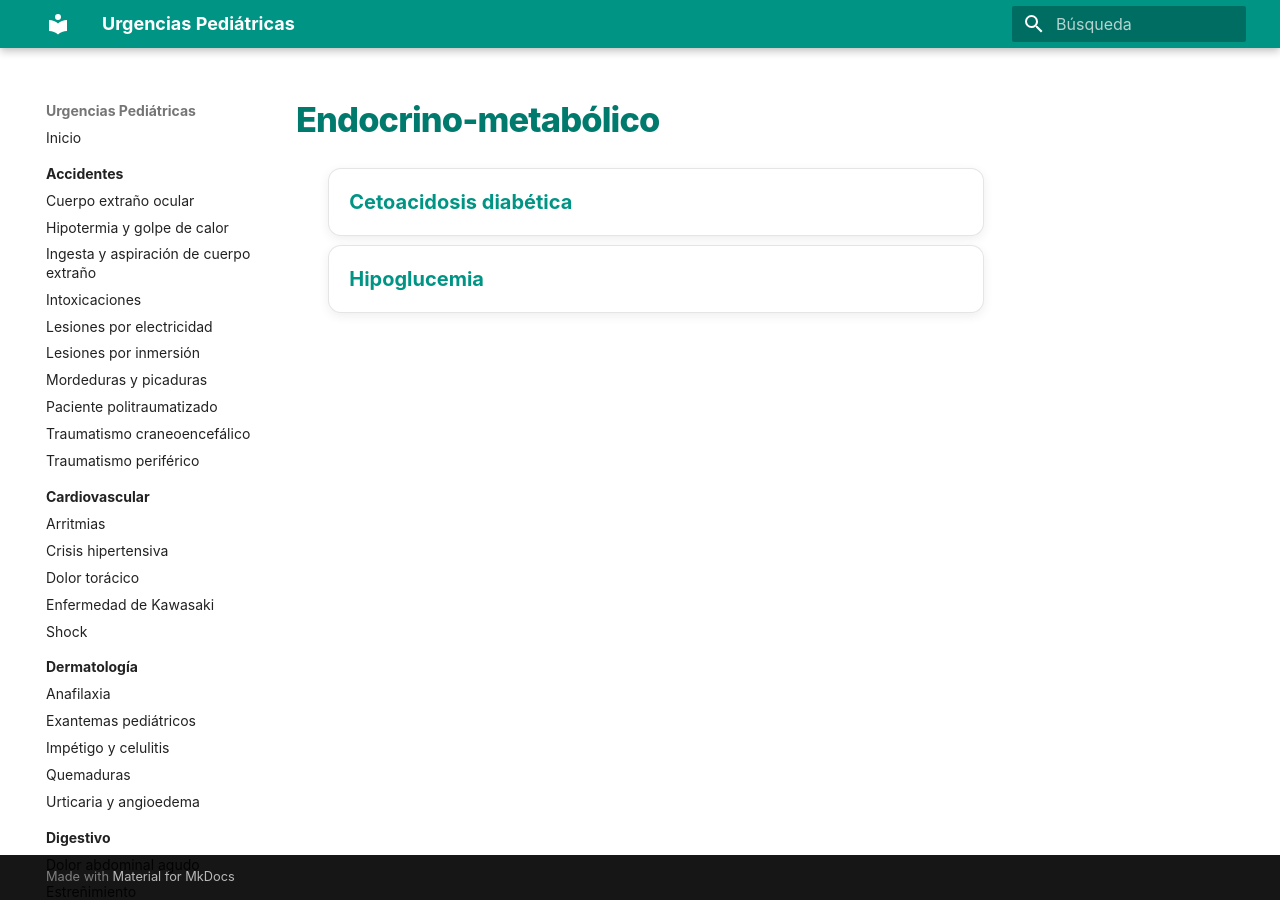
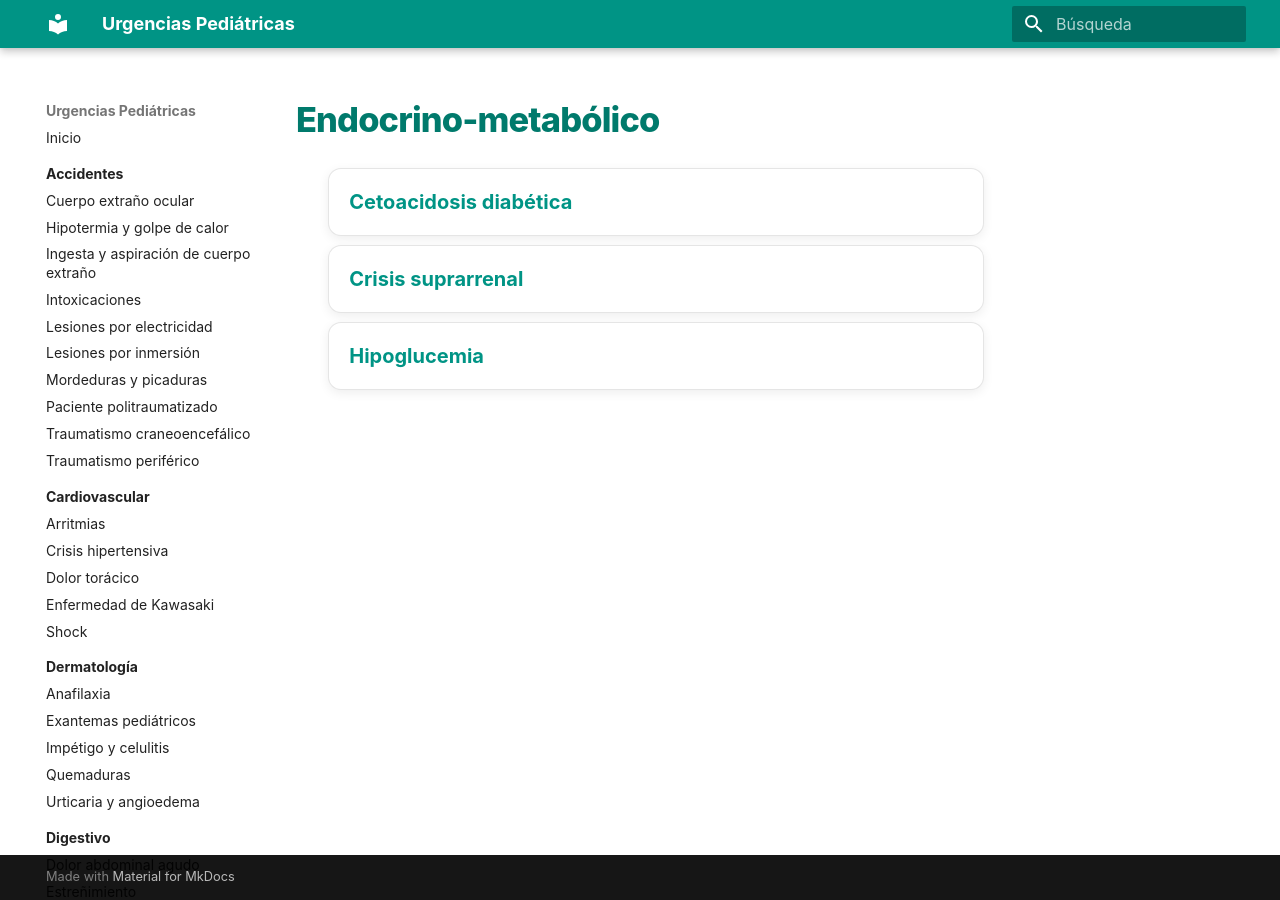
Before and after one commit to gonzaloares/urgencias-pediatricas, an MkDocs documentation site: the page built from docs/endocrino/index.md, in a window 1280 px wide. Built offline with MkDocs 1.6.1 and Material for MkDocs 9.7.7, drawn with Linux system fonts in a browser that asks for light colours.

Commit message:
Actualiza docs/endocrino/index.md

```diff
--- a/docs/endocrino/index.md
+++ b/docs/endocrino/index.md
@@ -3,6 +3,7 @@
 <div class="protocol-index" markdown="1">
 
 - [Cetoacidosis diabética](cetoacidosis-diabetica.md)
+- [Crisis suprarrenal](crisis-suprarrenal.md)
 - [Hipoglucemia](hipoglucemia.md)
 
 </div>
```
